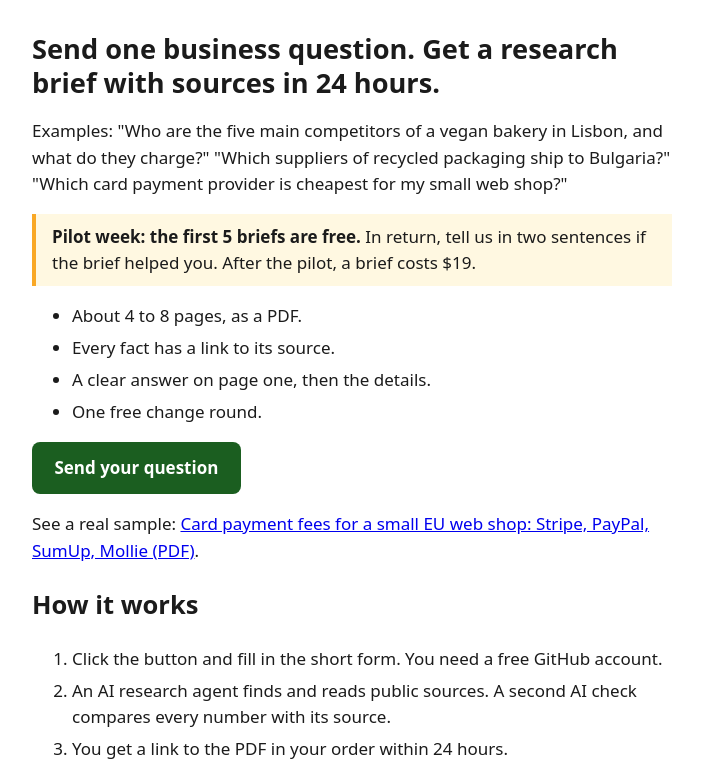
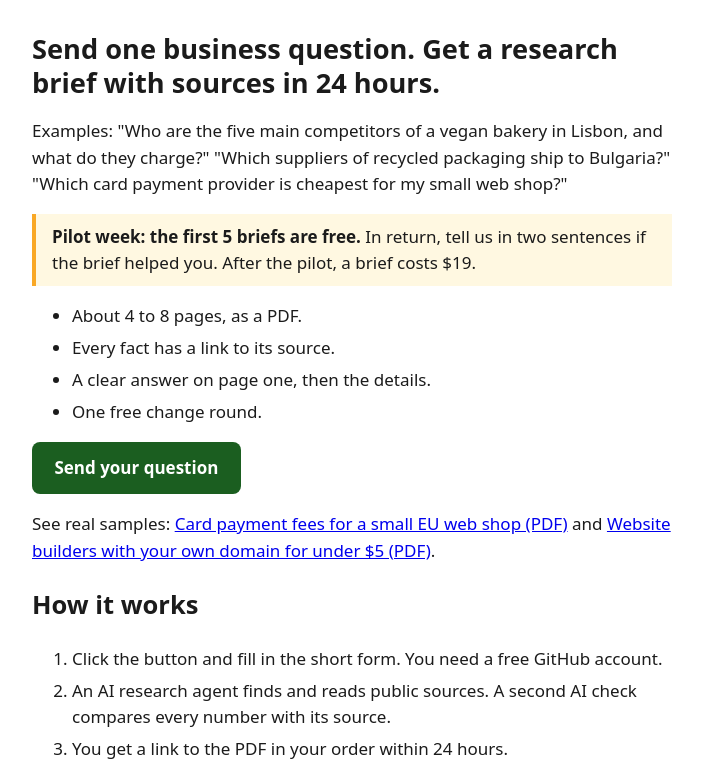
Before and after one commit to inde3d100/research-brief, a plain HTML site: page index.html in a window 1280 px wide. Shown: the top 780 px of the page, without its empty margins (288-991 px from the left). Drawn offline with Linux system fonts and the light colour scheme.

Commit message:
offer page

```diff
--- a/index.html
+++ b/index.html
@@ -31,7 +31,7 @@ After the pilot, a brief costs $19.</p>
 </ul>
 
 <p><a class="buy" href="https://github.com/inde3d100/research-brief/issues/new?template=order.yml">Send your question</a></p>
-<p>See a real sample: <a href="sample/eu-payment-fees-brief.pdf">Card payment fees for a small EU web shop: Stripe, PayPal, SumUp, Mollie (PDF)</a>.</p>
+<p>See real samples: <a href="sample/eu-payment-fees-brief.pdf">Card payment fees for a small EU web shop (PDF)</a> and <a href="briefs/1.pdf">Website builders with your own domain for under $5 (PDF)</a>.</p>
 
 <h2>How it works</h2>
 <ol>
```
